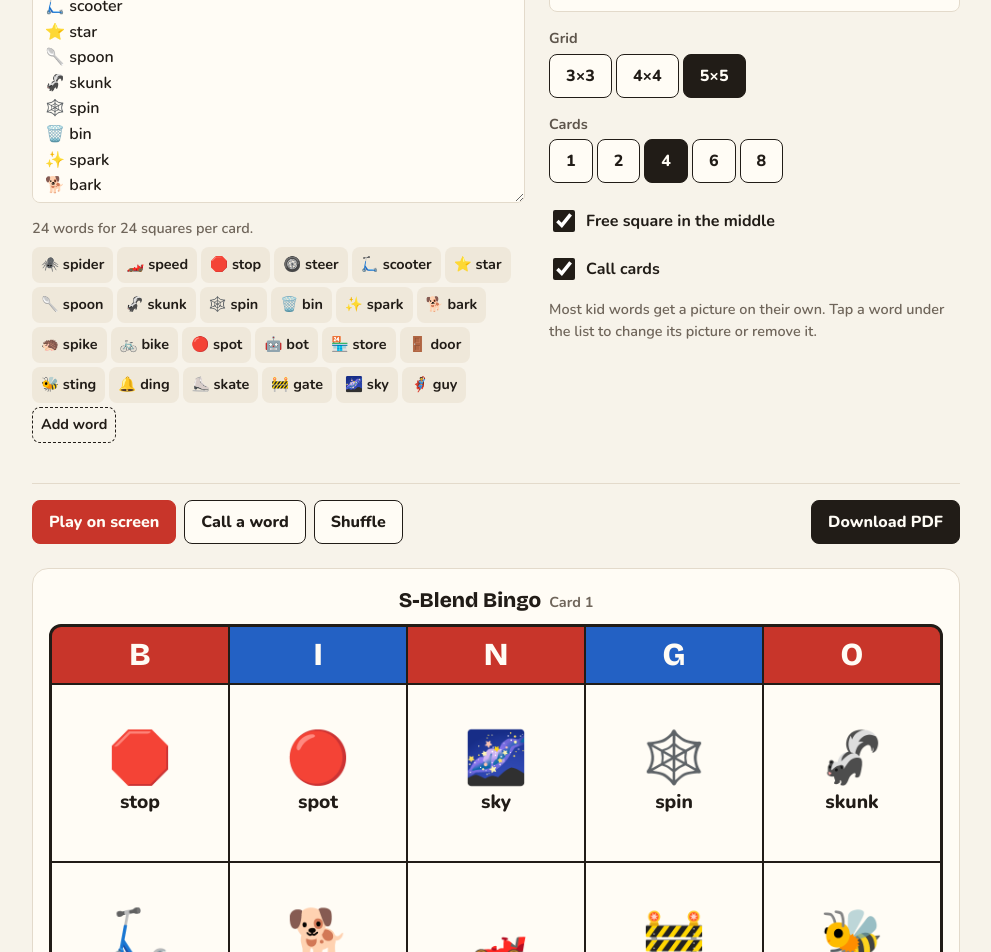
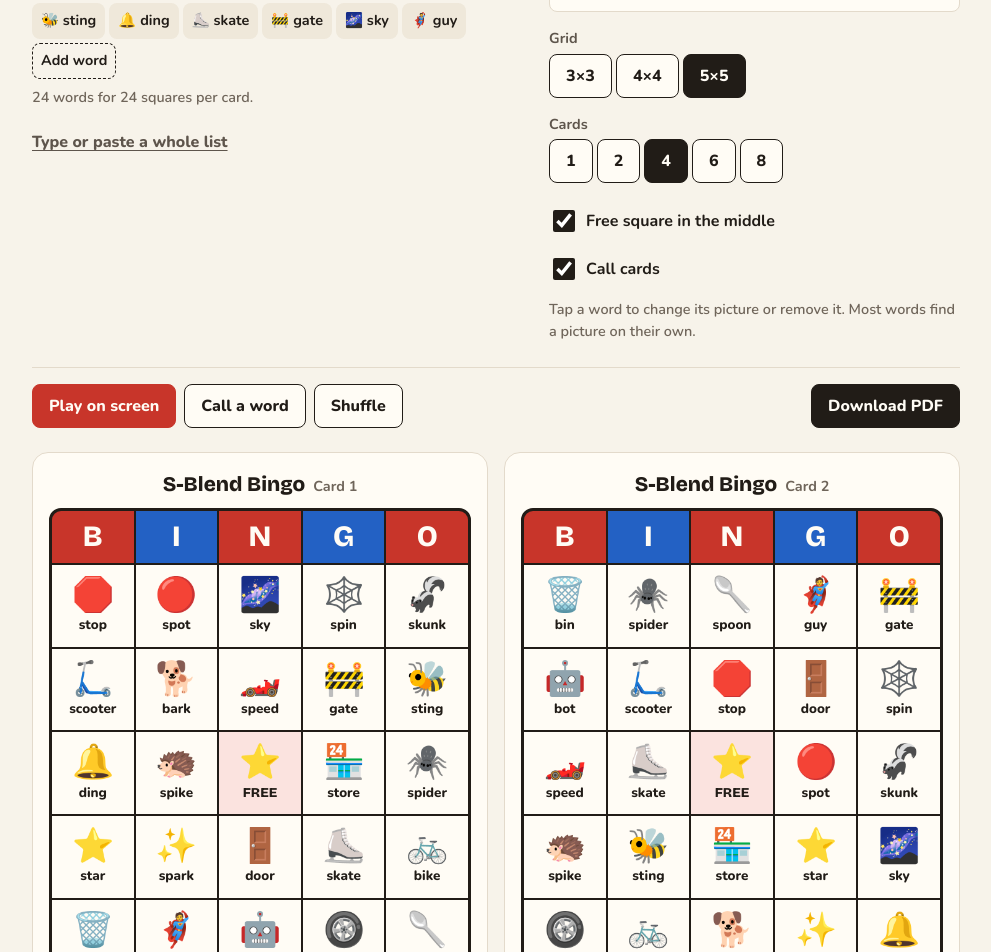
Before and after one commit to ppspeech/bingo-maker, a plain HTML site: page index.html in a window 1280 px wide. Shown: the part 240-1192 px from the top of the page, without its empty margins (144-1135 px from the left). Drawn offline with nearby package versions, Linux system fonts and the light colour scheme.

Commit message:
Words as editable chips with the list tucked away; cards previewed two-up
Co-Authored-By: Claude Opus 5.5 <noreply@anthropic.com>
Claude-Session: https://claude.ai/code/session_01TwAJsNXiGduKMi3Wrj1qzp

```diff
--- a/index.html
+++ b/index.html
@@ -44,7 +44,7 @@ h1{font-family:var(--f-display);font-size:2.4rem;line-height:1;margin:0;font-wei
 label,.lab{display:block;color:var(--ink-soft);font-size:.9rem;font-weight:700;margin:0 0 4px}
 textarea,input[type=text],select{width:100%;font:inherit;color:var(--ink);background:var(--surface);border:1.5px solid var(--line);border-radius:var(--r-sm);padding:8px 12px;min-height:44px}
 textarea:hover,input[type=text]:hover,select:hover{border-color:var(--muted)}
-textarea{min-height:320px;resize:vertical;line-height:1.6}
+textarea{min-height:240px;resize:vertical;line-height:1.6}
 .f{margin-bottom:16px}
 .seg{display:flex;gap:4px;flex-wrap:wrap}
 .seg button,.btn{font:inherit;font-weight:800;min-height:44px;padding:8px 16px;border-radius:var(--r-sm);border:1.5px solid var(--ink);background:var(--surface);color:var(--ink);cursor:pointer;white-space:nowrap;transition:background-color .15s,color .15s,transform .1s}
@@ -58,7 +58,9 @@ textarea{min-height:320px;resize:vertical;line-height:1.6}
 .chk{display:flex;gap:8px;align-items:center;color:var(--ink);font-size:1rem;margin:4px 0;min-height:44px;cursor:pointer}
 .chk input{width:22px;height:22px;accent-color:var(--ink)}
 .info{font-size:.9rem;color:var(--muted);margin:8px 0 0}.info.warn{color:var(--warn)}
-.chips{display:flex;flex-wrap:wrap;gap:4px;margin-top:8px}
+.chips{display:flex;flex-wrap:wrap;gap:4px}
+.sr{position:absolute;width:1px;height:1px;overflow:hidden;clip-path:inset(50%)}
+.paste{margin-top:12px}.paste summary{cursor:pointer;font-weight:800;color:var(--ink-soft);min-height:44px;display:flex;align-items:center;text-decoration:underline;text-underline-offset:3px}.paste summary:hover{color:var(--ink)}.paste textarea{margin-top:4px}
 .chip{font:inherit;font-size:.9rem;font-weight:700;color:var(--ink);background:var(--chip);border:1.5px solid transparent;border-radius:var(--r-sm);padding:4px 8px;min-height:36px;cursor:pointer;transition:background-color .15s,border-color .15s}
 .chip:hover{border-color:var(--muted)}.chip.on{border-color:var(--ink);background:var(--surface)}
 .chip.no{border-style:dashed;border-color:var(--muted)}
@@ -67,24 +69,26 @@ textarea{min-height:320px;resize:vertical;line-height:1.6}
 .ced .cf{margin:0;width:96px}.ced .cf.grow{flex:1;min-width:140px;width:auto}.ced .cbtns{display:flex;gap:4px;flex-wrap:wrap}
 .acts{display:flex;gap:8px;flex-wrap:wrap;margin:24px 0;padding-top:16px;border-top:1.5px solid var(--line)}
 .acts .sp{flex:1}
-.cards{display:grid;gap:24px}
+.cards{display:grid;gap:16px;grid-template-columns:repeat(auto-fill,minmax(min(400px,100%),1fr))}
+.card{container-type:inline-size}
 .card{background:var(--surface);color:var(--ink);border:1.5px solid var(--line);border-radius:var(--r-lg);padding:16px}
 .card h2{font-family:var(--f-display);text-align:center;margin:0 0 8px;font-size:1.3rem;font-weight:800;text-wrap:balance;overflow-wrap:break-word;min-width:0}
 .card h2 small{font-family:var(--f-body);color:var(--muted);font-weight:700;font-size:.9rem;margin-left:8px}
 .grid{display:grid;gap:2px;background:var(--ink);border:3px solid var(--ink);border-radius:var(--r-md);overflow:hidden}
-.hd{font-family:var(--f-display);text-align:center;font-weight:800;font-size:clamp(1.3rem,5vw,2rem);padding:4px 0;color:var(--on-dark)}
+.hd{font-family:var(--f-display);text-align:center;font-weight:800;font-size:clamp(1.1rem,7cqi,2rem);padding:4px 0;color:var(--on-dark)}
 .hd:nth-child(odd){background:var(--red)}.hd:nth-child(even){background:var(--blue)}
 .c{background:var(--surface);aspect-ratio:1;display:flex;flex-direction:column;align-items:center;justify-content:center;gap:2px;padding:4px;text-align:center;min-width:0}
 .c i,.cc i,.dbox>i,.pcall i,.pc i{font-style:normal;line-height:1.1;font-family:var(--f-pic)}
 .c b{font-weight:800;overflow-wrap:anywhere}
-.g5 .c i{font-size:clamp(1.6rem,7vw,3.2rem)}.g5 .c b{font-size:clamp(.8rem,2.8vw,1.2rem)}
-.g4 .c i{font-size:clamp(2rem,9vw,4rem)}.g4 .c b{font-size:clamp(.9rem,3.4vw,1.4rem)}
-.g3 .c i{font-size:clamp(2.4rem,12vw,5rem)}.g3 .c b{font-size:clamp(1rem,4vw,1.7rem)}
-.c.nopic b{font-size:clamp(1rem,4vw,1.7rem)!important}
+.g5 .c i{font-size:clamp(1.3rem,8cqi,3.2rem)}.g5 .c b{font-size:clamp(.7rem,3.2cqi,1.2rem)}
+.g4 .c i{font-size:clamp(1.6rem,10cqi,4rem)}.g4 .c b{font-size:clamp(.8rem,4cqi,1.4rem)}
+.g3 .c i{font-size:clamp(2rem,14cqi,5rem)}.g3 .c b{font-size:clamp(.9rem,5cqi,1.7rem)}
+.c.nopic b{font-size:clamp(.9rem,5cqi,1.7rem)!important}
 .c.free{background:var(--free)}.c.free b{font-family:var(--f-display)}
 .cgrid{display:grid;grid-template-columns:repeat(4,minmax(0,1fr));border-top:2px dashed var(--muted);border-left:2px dashed var(--muted)}
 .cc{aspect-ratio:1;display:flex;flex-direction:column;align-items:center;justify-content:center;border-right:2px dashed var(--muted);border-bottom:2px dashed var(--muted);gap:2px;text-align:center;padding:4px}
-.cc i{font-size:clamp(2rem,9vw,3.6rem)}.cc b{font-size:clamp(.9rem,3.2vw,1.3rem);font-weight:800}
+.cc i{font-size:clamp(1.6rem,11cqi,3.6rem)}.cc b{font-size:clamp(.8rem,4cqi,1.3rem);font-weight:800}
+.callpage{grid-column:1/-1}
 .draw{position:fixed;inset:0;background:var(--scrim);display:grid;place-items:center;padding:16px;z-index:10}.draw[hidden]{display:none}
 .dbox{background:var(--surface);border-radius:var(--r-lg);padding:24px;text-align:center;width:min(440px,100%);max-height:100%;overflow:auto}
 .dbox>i{display:block;font-size:8rem}.dbox>b{display:block;font-family:var(--f-display);font-size:2.6rem;font-weight:800}
@@ -158,8 +162,8 @@ button.pc:hover{background:var(--chip)}
 <header class="mast"><h1>Bingo Maker</h1><p>Picture bingo for speech practice.</p></header>
 <div class="set">
  <div>
-  <div class="f"><label for="words">Words, one per line. Put an emoji first to choose the picture.</label><textarea id="words" spellcheck="false"></textarea>
-  <div class="info" id="info"></div><div class="chips" id="chips"></div></div>
+  <div class="f"><span class="lab" id="lab-w">Words</span><div class="chips" id="chips" role="group" aria-labelledby="lab-w"></div><div class="info" id="info"></div>
+   <details class="paste"><summary>Type or paste a whole list</summary><label for="words" class="sr">Word list</label><textarea id="words" spellcheck="false" placeholder="One word per line. Put an emoji first to choose the picture."></textarea></details></div>
  </div>
  <div>
   <div class="f"><label for="title">Title</label><input type="text" id="title" maxlength="40"></div>
@@ -168,7 +172,7 @@ button.pc:hover{background:var(--chip)}
   <div class="f"><span class="lab" id="lab-n">Cards</span><div class="seg" id="ncards" role="group" aria-labelledby="lab-n"><button data-v="1">1</button><button data-v="2">2</button><button data-v="4">4</button><button data-v="6">6</button><button data-v="8">8</button></div></div>
   <label class="chk"><input type="checkbox" id="free"> Free square in the middle</label>
   <label class="chk"><input type="checkbox" id="calls"> Call cards</label>
-  <p class="info">Most kid words get a picture on their own. Tap a word under the list to change its picture or remove it.</p>
+  <p class="info">Tap a word to change its picture or remove it. Most words find a picture on their own.</p>
  </div>
 </div>
 <div class="acts"><button class="btn red" id="playbtn">Play on screen</button><button class="btn" id="call">Call a word</button><button class="btn" id="shuf">Shuffle</button><span class="sp"></span><button class="btn pri" id="pdf">Download PDF</button></div>
```
